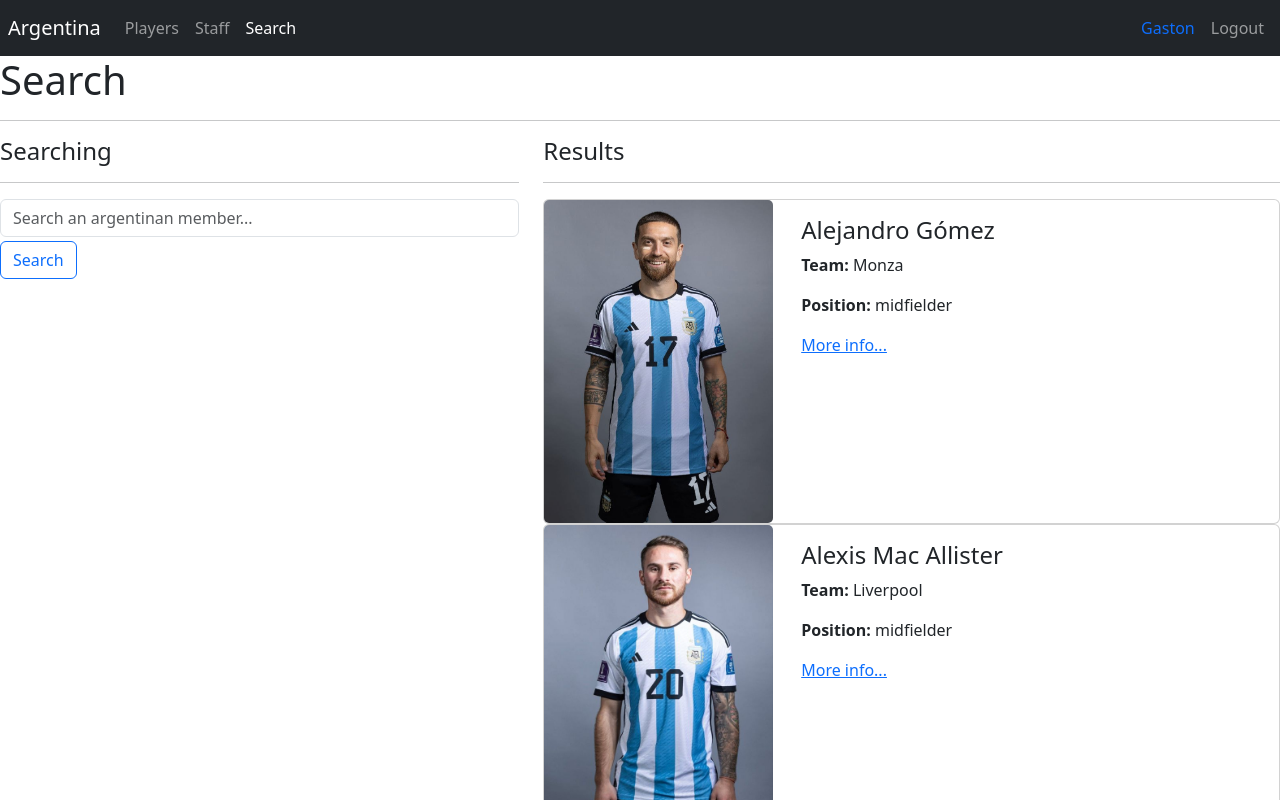
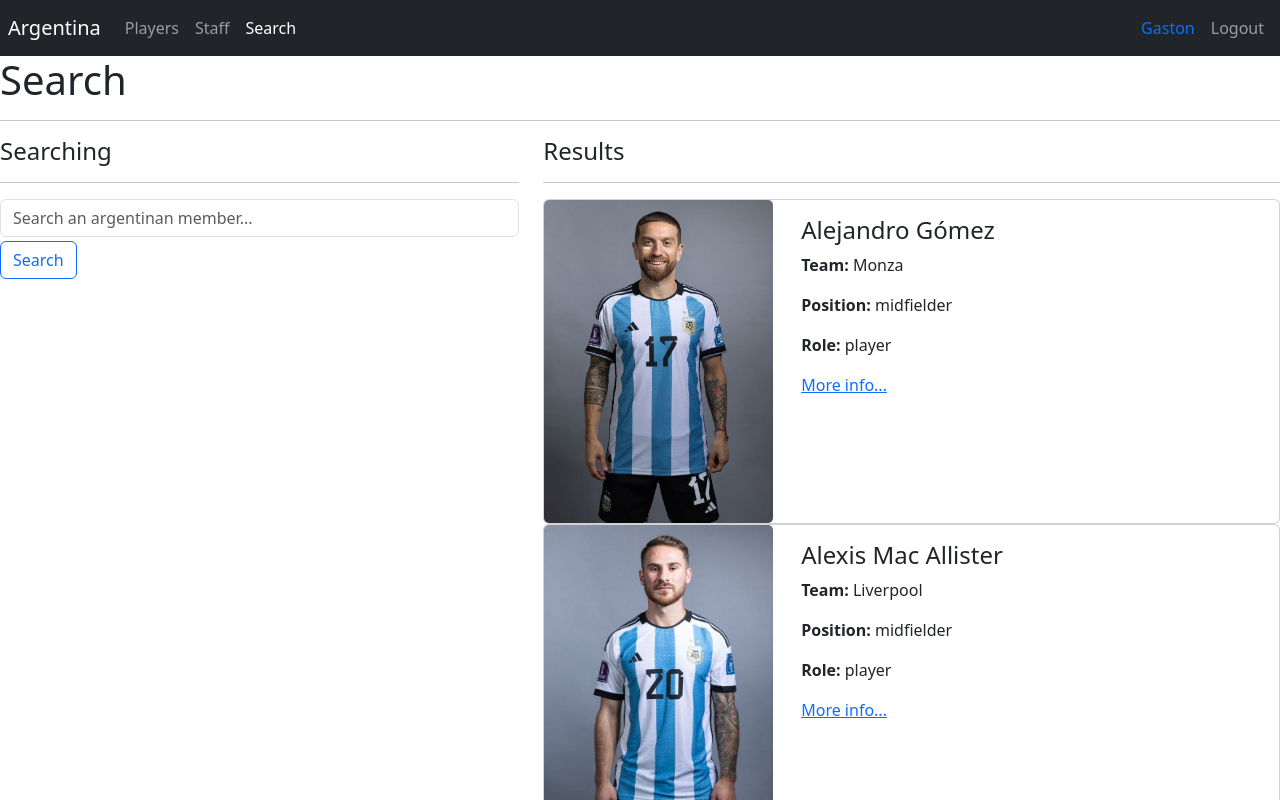
Before and after one commit to GBalatti9/argentina-wold-cup, a React (Vite) app: page /search in a window 1280 px wide. Shown: the top 800 px of the page. Built offline with nearby package versions, Linux system fonts and the light colour scheme.

Commit message:
If user is in SearchPage then the cards are gonna contain the role of the member of the argentinian selection

```diff
--- a/src/staff/components/PlayersAndStaffCard.jsx
+++ b/src/staff/components/PlayersAndStaffCard.jsx
@@ -1,4 +1,4 @@
-import { Link } from "react-router-dom";
+import { Link, useLocation } from "react-router-dom";
 
 
 export const PlayersAndStaffCard = ({
@@ -11,6 +11,8 @@ export const PlayersAndStaffCard = ({
 }) => {
 
     const imageTeamMember = `/assets/seleccion-argentina/${ id }.jpg`;
+
+    const { pathname } = useLocation();
     return (
         <>
             <div className="card">
@@ -24,6 +26,9 @@ export const PlayersAndStaffCard = ({
                             (team !== '') && <p className="card-text"> <span className="fw-bold"> Team: </span> { team }</p>
                         }
                         <p className="card-text"> <span className="fw-bold"> Position: </span> { position }</p>
+                        {
+                            pathname.includes('search') && <p className="card-text"> <span className="fw-bold"> Role: </span> { role }</p>
+                        }
 
                     <Link to={`/${role}/${id}`} >
                         More info...
```
